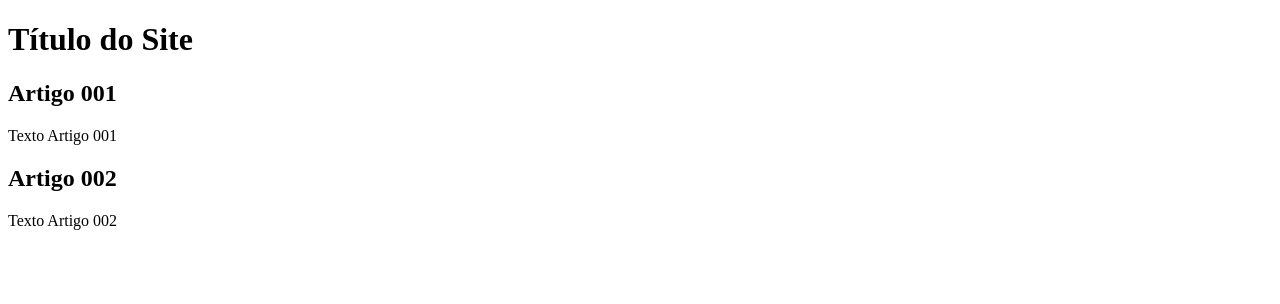
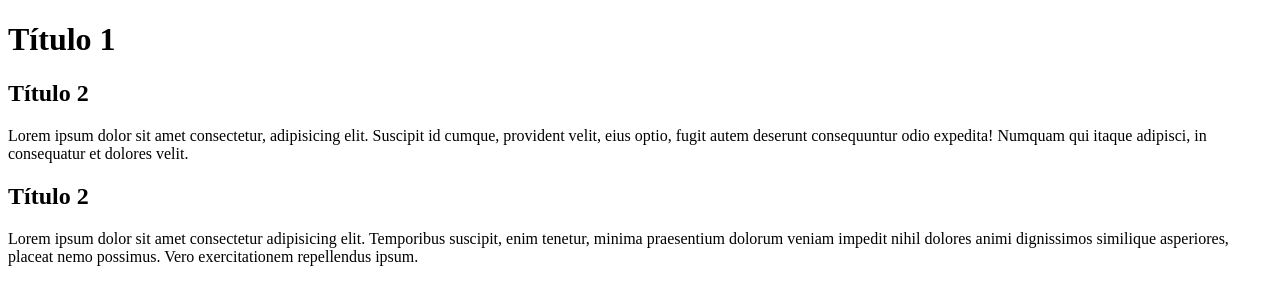
Before and after one commit to breneroliveira/site-teste, a plain HTML site: page index.html in a window 1280 px wide. Drawn offline with Linux system fonts and the light colour scheme.

Commit message:
Início do conteúdo

```diff
--- a/index.html
+++ b/index.html
@@ -9,14 +9,14 @@
 <body>
     <main>
         <header>
-            <h1>Título do Site</h1>
+            <h1>Título 1</h1>
             <article>
-                <h2>Artigo 001</h2>
-                <p>Texto Artigo 001</p>
+                <h2>Título 2</h2>
+                <p>Lorem ipsum dolor sit amet consectetur, adipisicing elit. Suscipit id cumque, provident velit, eius optio, fugit autem deserunt consequuntur odio expedita! Numquam qui itaque adipisci, in consequatur et dolores velit.</p>
             </article>
             <article>
-                <h2>Artigo 002</h2>
-                <p>Texto Artigo 002</p>
+                <h2>Título 2</h2>
+                <p>Lorem ipsum dolor sit amet consectetur adipisicing elit. Temporibus suscipit, enim tenetur, minima praesentium dolorum veniam impedit nihil dolores animi dignissimos similique asperiores, placeat nemo possimus. Vero exercitationem repellendus ipsum.</p>
             </article>
         </header>
     </main>
```
